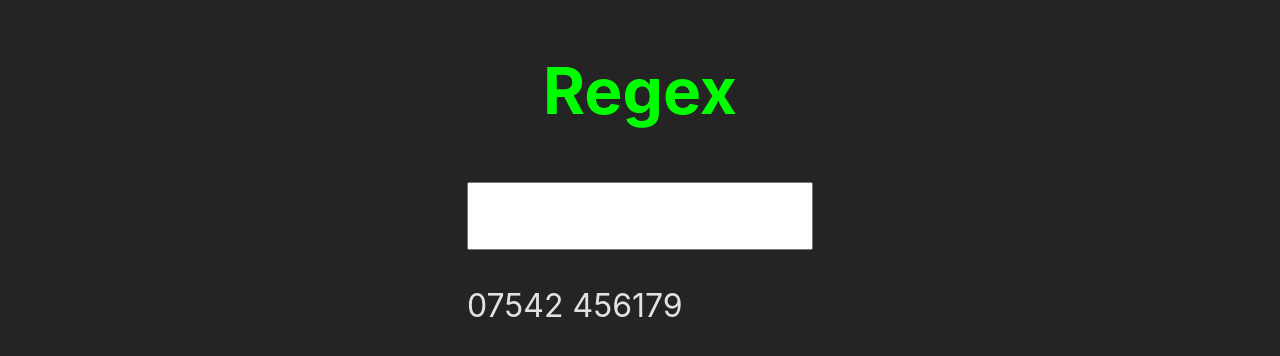
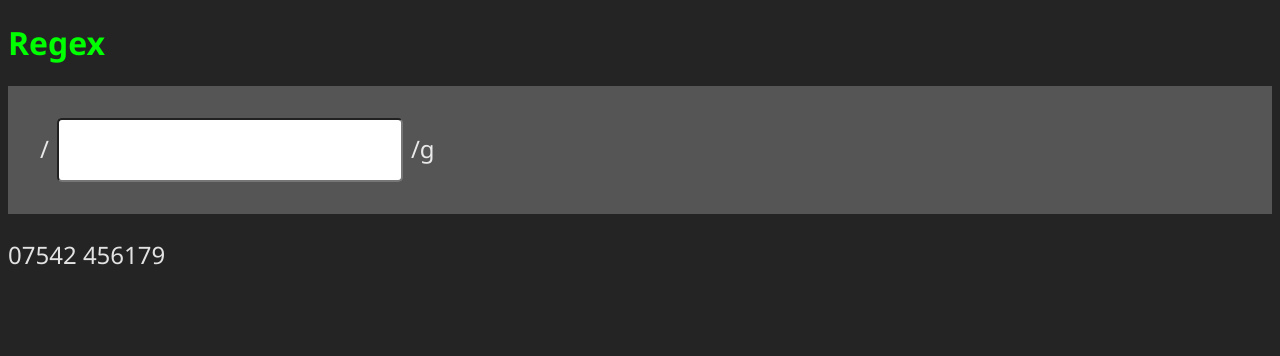
Before and after one commit to MichaelShawUK/regex, a React (Vite) app: page / in a window 1280 px wide. Shown: the top 356 px of the page. Built offline with nearby package versions, Linux system fonts and the light colour scheme.

Commit message:
Insert strings to match into text

```diff
--- a/src/components/Regex.tsx
+++ b/src/components/Regex.tsx
@@ -42,11 +42,15 @@ const Regex = ({ initialText }: RegexProps) => {
   }
 
   return (
-    <>
+    <div className="regex">
       <h1>Regex</h1>
-      <input type="text" onChange={(e) => handleRegex(e)}></input>
-      <p>{text}</p>
-    </>
+      <div className="input-container">
+        <span className="input-wrapper">/</span>
+        <input type="text" onChange={(e) => handleRegex(e)}></input>
+        <span className="input-wrapper">/g</span>
+      </div>
+      <p className="text">{text}</p>
+    </div>
   );
 };
 
--- a/src/css/index.css
+++ b/src/css/index.css
@@ -2,6 +2,26 @@ h1 {
   color: lime;
 }
 
-ul li {
-  color: orange;
+.regex input {
+  font-size: 1.5rem;
+  padding: 1rem;
+  border-radius: 5px;
+  margin: 0 0.5rem;
 }
+.regex .input-wrapper {
+  font-size: 1.5rem;
+}
+.regex .input-container {
+  background-color: #555;
+  padding: 2rem;
+}
+.regex .selected {
+  background-color: rgb(104, 193, 228);
+  color: black;
+  padding: 0 2px;
+  margin: 0 1px;
+  border-radius: 2px;
+}
+.regex .text {
+  font-size: 1.5rem;
+}
--- a/src/index.css
+++ b/src/index.css
@@ -1,5 +1,5 @@
 :root {
-  font-family: Inter, system-ui, Avenir, Helvetica, Arial, sans-serif;
+  font-family: "Segoe UI", Tahoma, Geneva, Verdana, sans-serif;
   color: rgba(255, 255, 255, 0.87);
   background-color: #242424;
 }
@@ -8,7 +8,7 @@ a {
   text-decoration: inherit;
 }
 
-h1 {
+/* h1 {
   text-align: center;
 }
 
@@ -37,4 +37,4 @@ body {
   padding: 0 2px;
   margin: 0 1px;
   border-radius: 2px;
-}
+} */
--- a/src/scss/index.scss
+++ b/src/scss/index.scss
@@ -4,8 +4,33 @@ h1 {
   color: $secondary;
 }
 
-ul {
-  li {
-    color: orange
+.regex {
+  input {
+    font-size: 1.5rem;
+    padding: 1rem;
+    border-radius: 5px;
+    margin: 0 0.5rem;
   }
+
+  .input-wrapper {
+    font-size: 1.5rem;
+  }
+
+  .input-container {
+    background-color: #555;
+    padding: 2rem;
+  }
+
+  .selected {
+    background-color: rgb(104, 193, 228);
+    color: black;
+    padding: 0 2px;
+    margin: 0 1px;
+    border-radius: 2px;
+  }
+
+  .text {
+    font-size: 1.5rem;
+  }
+
 }
```
Also changed, not shown: src/data/data.tsx (added, +44 -0 lines), src/types.d.ts (+14 -0 lines).
